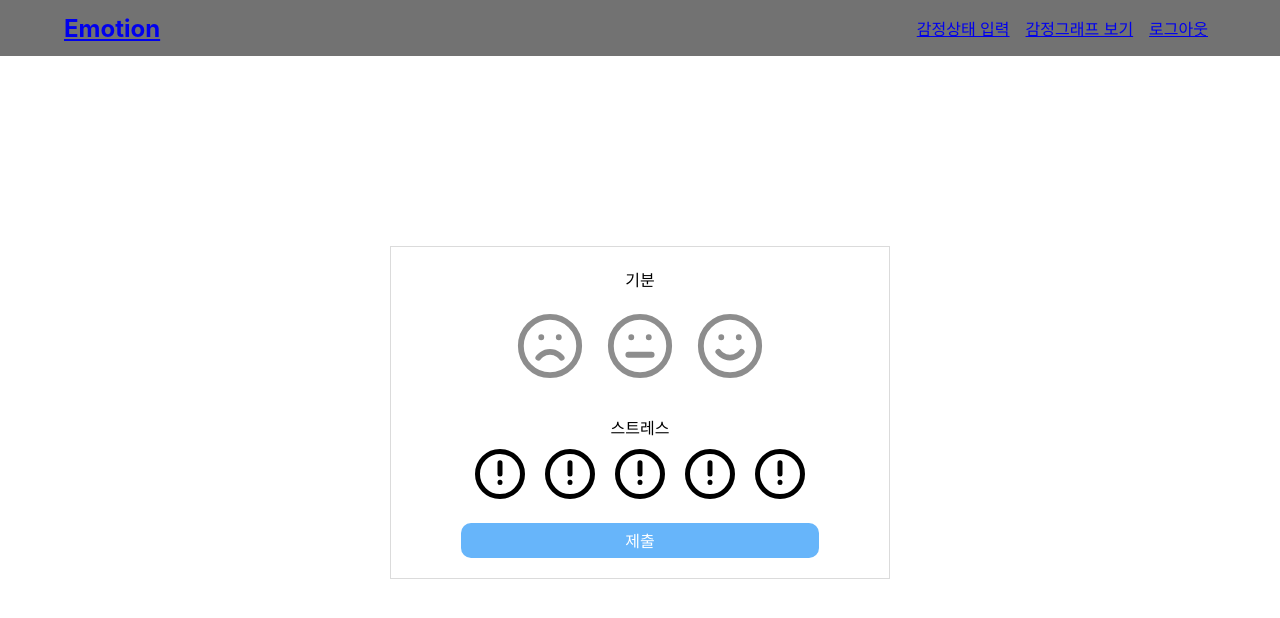
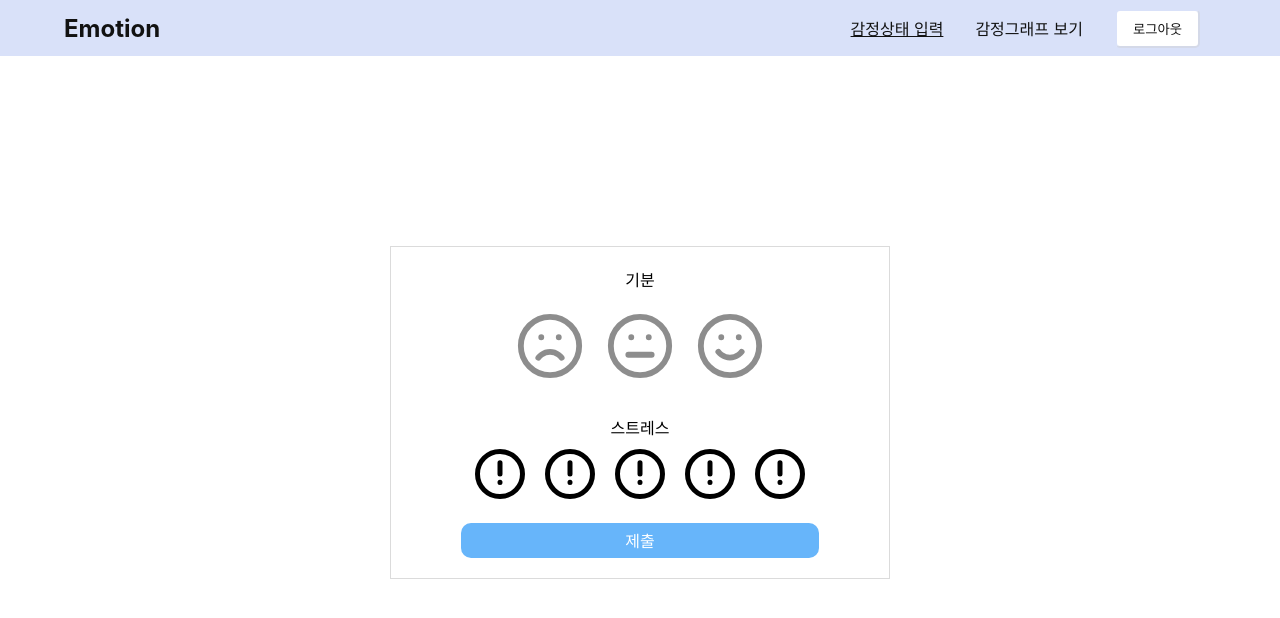
Before and after one commit to jijun0129/emotionFE, a React (Vite) app: page / in a window 1280 px wide. Shown: the top 618 px of the page. Built offline with nearby package versions, Linux system fonts and the light colour scheme.

Commit message:
feat: 헤더 디자인 수정

```diff
--- a/src/components/layouts/SignHeader.jsx
+++ b/src/components/layouts/SignHeader.jsx
@@ -4,18 +4,22 @@ import styled from 'styled-components';
 const Header = styled.header`
 	width: 100%;
 	height: 7vh;
-	background-color: #727272;
 	display: flex;
 	justify-content: center;
 	align-items: center;
 `;
 
 const Nav = styled.nav`
-	width: 90%;
-	margin: auto;
+	width: 100%;
+	height: 7vh;
+	background-color: rgba(065,105,225,0.2);
 	display: flex;
-	justify-content: space-between;
+	justify-content: center;
 	align-items: center;
+	a {
+		text-decoration: none;
+		color: #121212;
+	}
 `;
 
 const SignHeader = () => {
--- a/src/components/layouts/TheHeader.jsx
+++ b/src/components/layouts/TheHeader.jsx
@@ -1,14 +1,21 @@
-import { Link } from 'react-router-dom';
+import { NavLink, useNavigate } from 'react-router-dom';
 import styled from 'styled-components';
 import useUserStore from '../../store/userStore.js';
 
 const Header = styled.header`
 	width: 100%;
 	height: 7vh;
-	background-color: #727272;
+	background-color: rgba(065,105,225,0.2);
 	display: flex;
 	justify-content: center;
 	align-items: center;
+	a {
+		text-decoration: none;
+		color: #121212;
+		&:hover {
+			text-decoration: underline;
+		}
+	}
 `;
 
 const Nav = styled.nav`
@@ -29,39 +36,66 @@ const PageUl = styled.ul`
 `;
 
 const PageLi = styled.li`
-	margin: 0 0.5rem;
+	margin: 0 1rem;
+`;
+
+const ActiveLink = styled(NavLink)`
+	text-decoration: none;
+	color: #121212;
+
+	&.active {
+		text-decoration: underline;
+	}
+
+	&:hover {
+		text-decoration: underline;
+	}
+`;
+
+const LogoutButton = styled.button`
+	background-color: white;
+	color: #121212;
+	padding: 0.5rem 1rem;
+	cursor: pointer;
+	border-radius: 5px;
+	border-color: rgba(065,105,225,0.2);
+	text-decoration: none;
+
+
+	&:focus {
+		outline: none;
+	}
 `;
 
 const TheHeader = () => {
 	const { logout } = useUserStore();
+	const navigate = useNavigate(); // useNavigate 훅을 사용하여 페이지 이동
 
 	const onClickLogout = () => {
-		logout();
+		logout(); // 로그아웃 처리
+		navigate('/sign'); // 로그아웃 후 로그인 페이지로 이동
 	};
 
 	return (
-		<>
 		<Header>
 			<Nav>
 				<h1>
-						<Link to="/">Emotion</Link>
+					<NavLink to="/">Emotion</NavLink>
 				</h1>
 				<PageUl>
 					<PageLi>
-							<Link to="/">감정상태 입력</Link>
+						<ActiveLink to="/" end>감정상태 입력</ActiveLink>
 					</PageLi>
 					<PageLi>
-							<Link to="/graph">감정그래프 보기</Link>
+						<ActiveLink to="/graph">감정그래프 보기</ActiveLink>
 					</PageLi>
 					<PageLi>
-							<Link to="/sign" onClick={onClickLogout}>
-								로그아웃
-							</Link>
+						{/* 로그아웃 버튼 추가 */}
+						<LogoutButton onClick={onClickLogout}>로그아웃</LogoutButton>
 					</PageLi>
 				</PageUl>
 			</Nav>
 		</Header>
-		</>
 	);
 };
 
```
Lines whose indentation alone changed are shown as unchanged.
